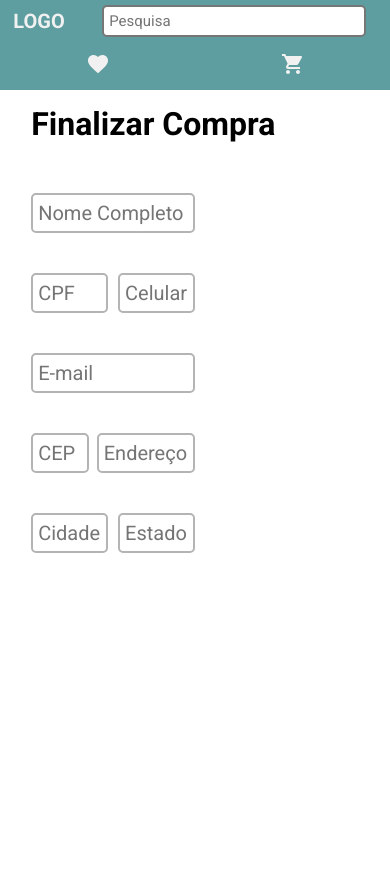
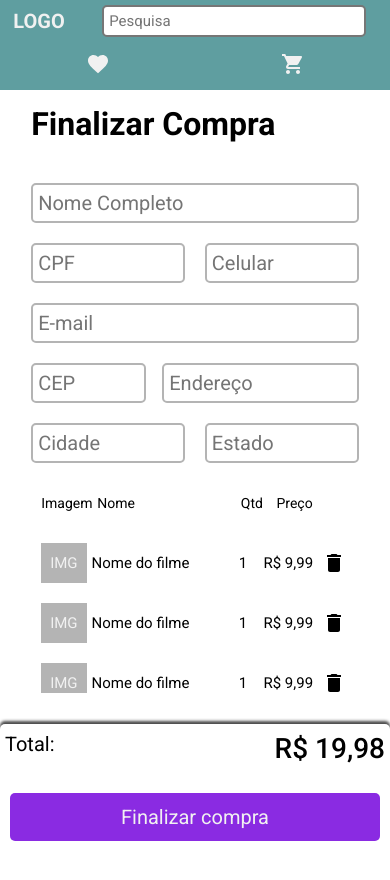
Before and after one commit to RomeroLucas/TMDB, a React (Create React App) app: page /checkout in a window 390 px wide. Shown: the top 880 px of the page. Before the commit the page ends 844 px from the top, so only its background shows below. Built offline with nearby package versions, Linux system fonts and the light colour scheme.

Commit message:
container paycheck

```diff
--- a/src/components/aside/index.js
+++ b/src/components/aside/index.js
@@ -3,6 +3,7 @@ import { useHistory } from 'react-router'
 
 // import de COMPONENTS
 import ItemCart from './itemCart'
+import PayCheck from '../payCheck'
 
 import './style.css'
 
@@ -42,12 +43,8 @@ export default function Aside(props) {
 
             </section>
 
-            { props.type === "Meu Carrinho" ?
-            <section>
-                <span>Total: </span> <span>R$ 19,98</span>
-                <button onClick={() => {history.push('/checkout'); dispatch({type: "CLOSE-CART"})}}>Finalizar compra</button>
-            </section>
-            : null }
+            {/* Container de pagamento */}
+            { props.type === "Meu Carrinho" ? <PayCheck /> : null }
         </aside>
     )
 }
--- a/src/components/aside/itemCart/style.css
+++ b/src/components/aside/itemCart/style.css
@@ -31,6 +31,8 @@
 }
 
 .item-cart .item-info:nth-child(2) {
+    padding-left: 5px;
+    justify-content: left;
     width: 45%;
 }
 
--- a/src/components/aside/style.css
+++ b/src/components/aside/style.css
@@ -47,41 +47,6 @@
 
 /* finalizar compra */
 
-.container-aside section:nth-child(3) {
-    position: absolute;
-    bottom: 0;
-    left: 0;
-    height: 120px;
-    display: flex;
-    align-items: center;
-    justify-content: space-around;
-    flex-wrap: wrap;
-}
-
-.container-aside section:nth-child(3) span {
-    width: 50%;
-    height: 50%;
-    box-sizing: border-box;
-    padding: 5px;
-    font-size: 20px;
-
-}
-.container-aside section:nth-child(3) span:nth-child(2) {
-    text-align: right;
-    font-size: 28px;
-    font-weight: 500;
-}
-
-.container-aside section:nth-child(3) button {
-    width: 95%;
-    height: 40%;
-    font-size: 20px;
-    color: #f1f1f1;
-    background-color: blueviolet;
-    border-style: none;
-    border-radius: 5px;
-    cursor: pointer;
-}
 
 /* responsive view */
 @media screen and (max-width: 600px) {
--- /dev/null
+++ b/src/components/payCheck/index.js
@@ -0,0 +1,16 @@
+import { useDispatch } from 'react-redux'
+import { useHistory } from 'react-router'
+
+import './style.css'
+
+export default function PayCheck(props) {
+    const history = useHistory()
+    const dispatch = useDispatch()
+
+    return (
+        <div className={`container-paycheck ${props.type}`}>
+            <span>Total: </span> <span>R$ 19,98</span>
+            <button onClick={() => {history.push('/checkout'); dispatch({type: "CLOSE-CART"})}}>Finalizar compra</button>
+        </div>
+    )
+}
--- /dev/null
+++ b/src/components/payCheck/style.css
@@ -0,0 +1,47 @@
+.container-paycheck {
+    position: absolute;
+    bottom: 0;
+    left: 0;
+    height: 120px;
+    width: 100%;
+    display: flex;
+    align-items: center;
+    justify-content: space-around;
+    flex-wrap: wrap;
+}
+
+.container-paycheck span {
+    width: 50%;
+    height: 50%;
+    box-sizing: border-box;
+    padding: 5px;
+    font-size: 20px;
+
+}
+.container-paycheck span:nth-child(2) {
+    text-align: right;
+    font-size: 28px;
+    font-weight: 500;
+}
+
+.container-paycheck button {
+    width: 95%;
+    height: 40%;
+    font-size: 20px;
+    color: #f1f1f1;
+    background-color: blueviolet;
+    border-style: none;
+    border-radius: 5px;
+    cursor: pointer;
+}
+
+@media screen and (max-width: 600px) {
+    .checkout-paycheck {
+        position: fixed;
+        left: 0;
+        bottom: 0;
+        background-color: #fff;
+        border-radius: 5px 5px 0px 0px;
+        box-shadow: 0px -3px 3px #4b4b4b;
+    }
+}
--- a/src/views/checkout/index.js
+++ b/src/views/checkout/index.js
@@ -1,5 +1,15 @@
+//import de COMPONENTS
+import ItemCart from '../../components/aside/itemCart'
+import PayCheck from '../../components/payCheck'
 
 import './style.css'
+
+//example
+const item = {
+    name : 'Nome do filme',
+    qto: 1,
+    price: 'R$ 9,99'
+}
 
 export default function Checkout() {
     return (
@@ -27,8 +37,29 @@ export default function Checkout() {
 
                 {/* formulario direita */}
                 <section>
+                    <div className='label'>
+                        <span>Imagem</span>
+                        <span>Nome</span>
+                        <span>Qtd</span>
+                        <span>Preço</span>
+                    </div>
 
+                    {/* lista inicio */}
+                    <div className='checkout-list'>
+                        <ItemCart item={item} />
+                        <ItemCart item={item} />
+                        <ItemCart item={item} />
+                        <ItemCart item={item} />
+                        <ItemCart item={item} />
+                        <ItemCart item={item} />
+                    </div>
+                    {/* lista fim */}
+
+                    {/* Paycheck */}
+                    <PayCheck type='checkout-paycheck' />
                 </section>
+
+
             </form>
         </main>
     )
--- a/src/views/checkout/style.css
+++ b/src/views/checkout/style.css
@@ -18,7 +18,7 @@
 }
 
 .main-checkout form section {
-    width: 50%;
+    width: 48%;
     height: 400px;
 }
 
@@ -59,5 +59,53 @@
 
 /* formulario direita */
 .main-checkout form section:last-child {
+    position: relative;
+    margin-bottom: 100px;
+}
 
+.main-checkout form section:last-child .label {
+    display: flex;
+    align-items: center;
+    justify-content: left;
+    height: 40px;
+    font-size: 20px;
+    font-weight: 400;
+    padding: 10px 10px;
 }
+.main-checkout form section:last-child .label span{
+    padding-left: 5px;
+}
+.main-checkout form section:last-child .label span:nth-child(1) {
+    width: 15%;
+    padding-left: 0px;
+}
+.main-checkout form section:last-child .label span:nth-child(2) {
+    width: 45%;
+}
+.main-checkout form section:last-child .label span:nth-child(3) {
+    width: 10%;
+}
+.main-checkout form section:last-child .label span:nth-child(4) {
+    width: 20%;
+}
+
+.main-checkout .checkout-list {
+    height: 160px;
+    overflow-y: auto;
+}
+
+
+/* responsive view */
+@media screen and (max-width: 600px) {
+    .main-checkout form section {
+        width: 100%;
+        height: 300px;
+    }
+
+    .main-checkout form section:last-child .label {
+        font-size: 14px;
+    }
+    .main-checkout form section:last-child .label span:nth-child(2) {
+        padding-left: 10px;
+    }
+}
```
